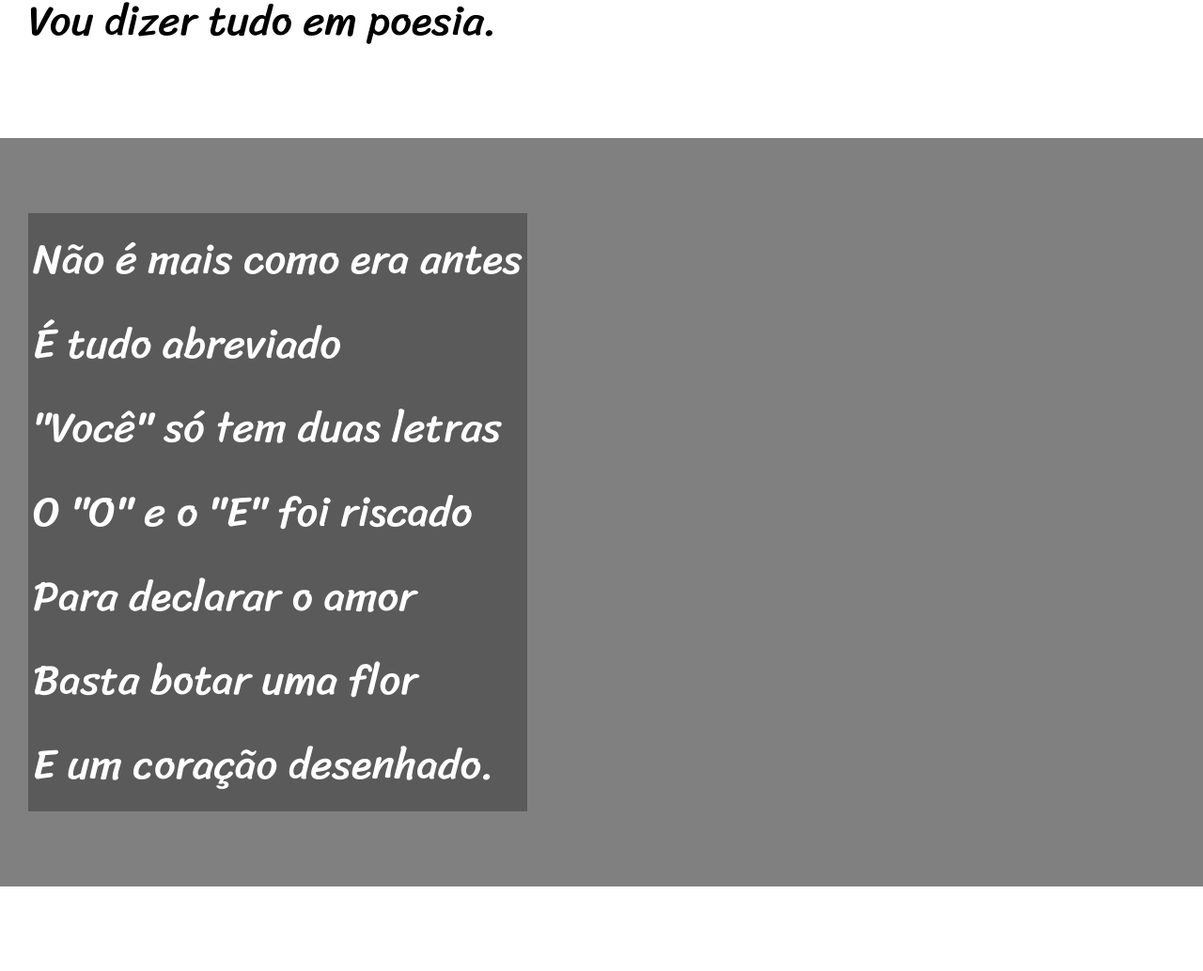
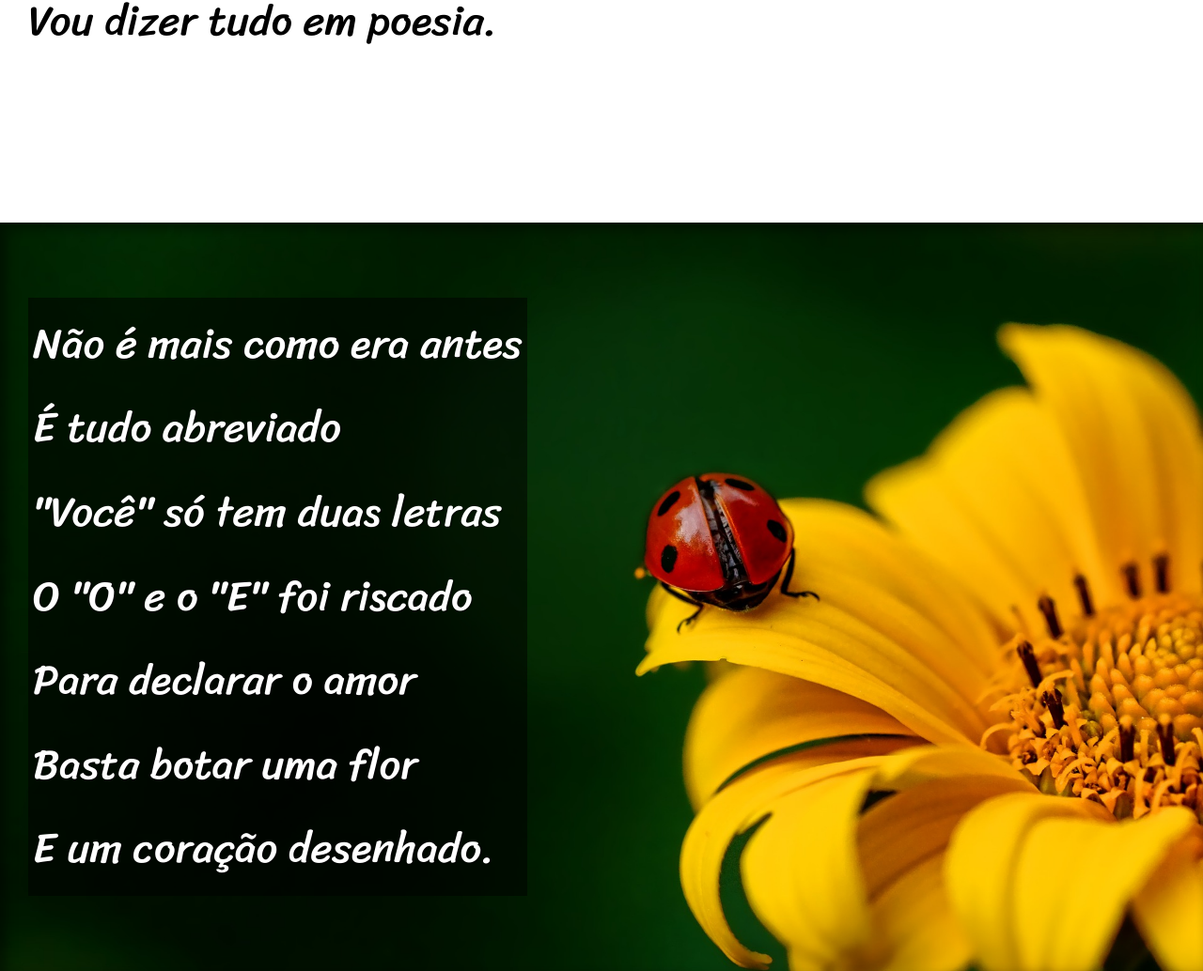
Before and after one commit to figueiredorodrigo/html-css, a plain HTML site: page d012/index.html in a window 1280 px wide. Shown: the part 872-1906 px from the top of the page at 94% size. Drawn offline with Linux system fonts and the light colour scheme.

Commit message:
Cordel concluido

```diff
--- a/d012/estilo/style.css
+++ b/d012/estilo/style.css
@@ -56,6 +56,10 @@ section {
     font-size: 3.5vw;
 }
 
+section > p {
+    padding-bottom: 2em;
+}
+
 section.normal {
     background-color: white;
     color: black;
@@ -64,12 +68,30 @@ section.normal {
 section.imagem {
     background-color: grey;
     color: white;
+    box-shadow: inset 6px 6px 13px 0px rgba(0, 0, 0, 0.482);
+    background-size: cover;
+    background-attachment: fixed;
 }
 
 section.imagem > p {
     display: inline-block;
     padding: 5px;
-    background-color: rgba(0, 0, 0, 0.301);
+    background-color: rgba(0, 0, 0, 0.514);
+    text-shadow: 1.5px 1px 0px rgba(0, 0, 0, 0.505);
+
+}
+
+section#img01 {
+
+    background-image: url('../imagens/background001.jpg');
+    background-position: right center;
+
+}
+
+section#img02 {
+
+    background-image: url('../imagens/background002.jpg');
+    background-position: right center;
 
 }
 
--- a/d012/index.html
+++ b/d012/index.html
@@ -30,7 +30,7 @@
     </section>
 
 
-    <section class="imagem">
+    <section class="imagem" id="img01">
         <p>
             Não é mais como era antes <br>
             É tudo abreviado <br>
@@ -65,7 +65,7 @@
     </section>
 
 
-    <section class="imagem">
+    <section class="imagem" id="img02">
         <p>
             Tenho saudade das cartas <br>
             Escritas com a própria mão <br>
```
